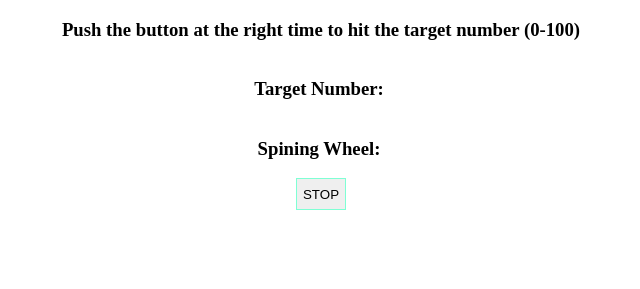
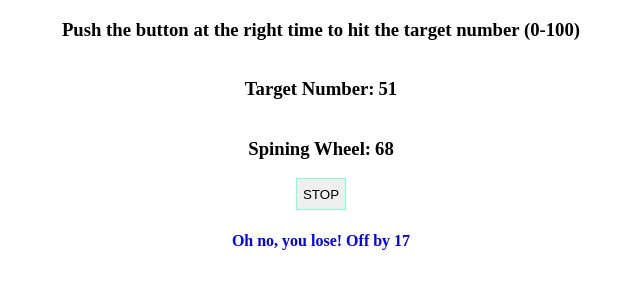
Before and after one commit to tobsirl/Coding-Challenges, a plain HTML site: page Scrimba/JavaScriptmas-Day-24/index.html in a window 1280 px wide. Both pictures are taken after a click on the button "STOP". Shown: the part 61-350 px from the top of the page, without its empty margins (319-959 px from the left). Drawn offline with Linux system fonts and the light colour scheme.

Commit message:
Solution Complete

```diff
--- a/Scrimba/JavaScriptmas-Day-24/index.html
+++ b/Scrimba/JavaScriptmas-Day-24/index.html
@@ -25,6 +25,6 @@
     </div>
     <button id="buttonPressed">STOP</button>
     <h4 id="result"></h4>
-    <script src="index.pack.js"></script>
+    <script src="index.js"></script>
   </body>
 </html>
--- a/Scrimba/JavaScriptmas-Day-24/index.js
+++ b/Scrimba/JavaScriptmas-Day-24/index.js
@@ -0,0 +1,65 @@
+//HINT: ONLY EDIT THE SPIN() AND STOP() FUNCTIONS
+
+//globals
+let pushed = false; //Has the stop button been pushed - false is default
+let targetInt; //The target number to stop the wheel on
+let spinningElem = document.getElementById('spinning'); //The spinning number
+
+//event listener
+document
+  .getElementById('buttonPressed')
+  .addEventListener('click', buttonPressed);
+
+//When the stop button is pushed
+function buttonPressed() {
+  pushed = true;
+}
+
+//set the target Int
+function setTargetInt() {
+  let targetElem = document.getElementById('targetNum');
+  targetInt = Math.floor(Math.random() * 101);
+  targetElem.innerHTML = targetInt;
+}
+
+//sleep const
+function sleep(milliseconds) {
+  return new Promise((resolve) => setTimeout(resolve, milliseconds));
+}
+
+//EDIT THIS FUNCTION
+async function spin() {
+  //WRITE YOUR CODE HERE
+  for (let i = 0; i <= 100; i++) {
+    if (i === 100) {
+      i = 0;
+    }
+
+    if (pushed == true) {
+      stop(i); //Trigger this function when the STOP button has been pushed
+      break;
+    } else {
+      spinningElem.innerHTML = i;
+      await sleep(75); ///Paste this wherever you need to sleep the incrimentor
+    }
+  }
+}
+
+//EDIT THIS FUNCTION
+function stop(i) {
+  //WRITE YOUR CODE HERE
+  let offBy = Math.abs(targetInt - (i - 1));
+  let message;
+
+  if (offBy == 0) {
+    message = 'You Win!';
+  } else {
+    message = 'Oh no, you lose! Off by ' + offBy.toString();
+  }
+  let result = document.getElementById('result');
+  result.innerHTML = message;
+}
+
+//main
+setTargetInt();
+spin();
```
